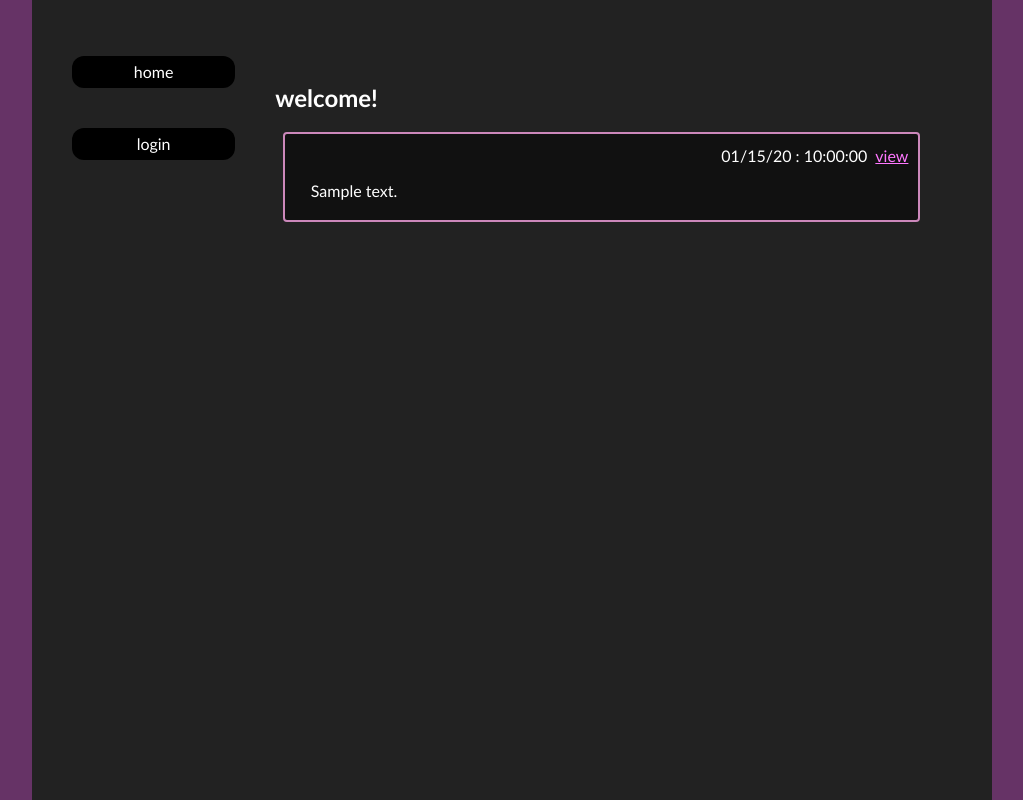
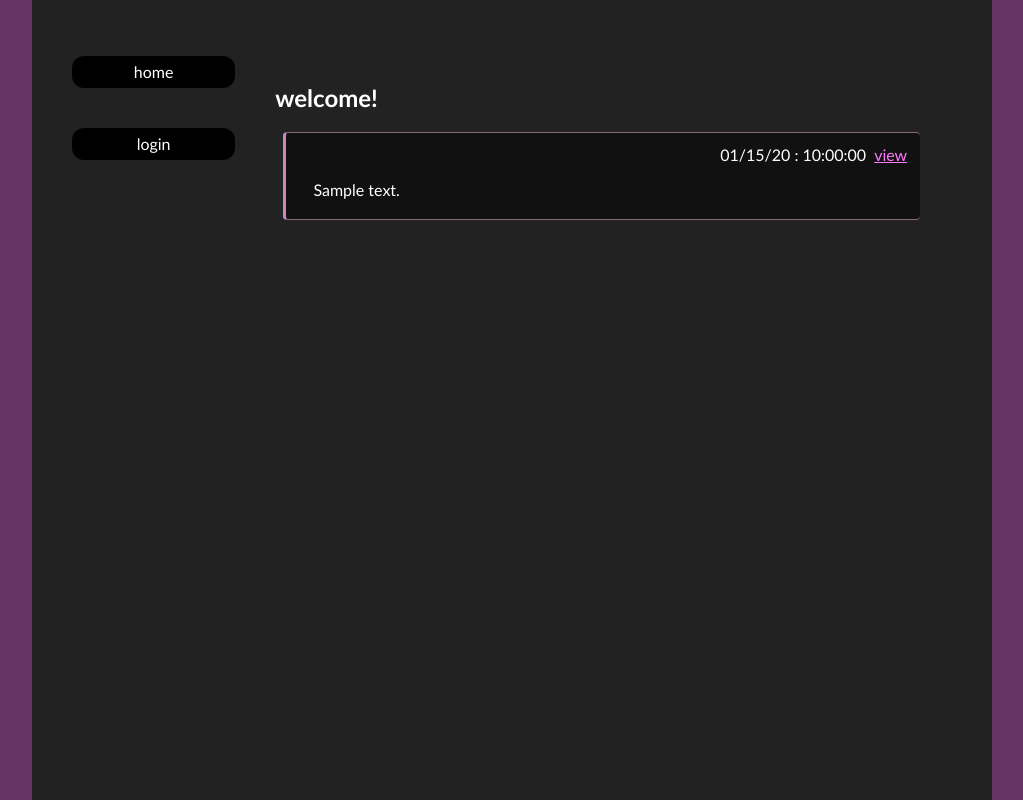
Before and after one commit to Wainggan/nkwo, a Flask app: page / in a window 1280 px wide. Shown: the whole page, without its empty margins (128-1151 px from the left). Run offline with Flask 3, Linux system fonts and the light colour scheme; tables that the repository leaves empty hold one stand-in row (values such as "Sample post"); data that the repository does not hold is empty.

Commit message:
Update style.css

```diff
--- a/app/static/style.css
+++ b/app/static/style.css
@@ -17,6 +17,7 @@
 
 	--post-background: #111;
 	--post-border: #c8b;
+	--post-border-fade: #867;
 
 	--button-text: var(--text);
 	--button-text-hover: var(--text-link-hover);
@@ -219,7 +220,9 @@ body {
 
 .post {
 	background: var(--post-background);
-	border: var(--post-border) 2px solid;
+	border: var(--post-border-fade) 1px solid;
+	border-left: var(--post-border) 3px solid;
+	border-right: none;
 	border-radius: 4px;
 
 	padding: 0.5rem;
@@ -233,7 +236,7 @@ body {
 	justify-content: end;
 
 	gap: 0.5rem;
-	padding: 0.1rem;
+	padding: 0.1rem 0.3rem;
 }
 .post-heading-perms {
 	flex-grow: 4;
@@ -244,7 +247,7 @@ body {
 	/* border-radius: 4px; */
 
 	margin: 0.1rem;
-	padding: 0.5rem 1rem;
+	padding: 0.5rem 1.1rem;
 
 	word-break: break-all;
 }
```
